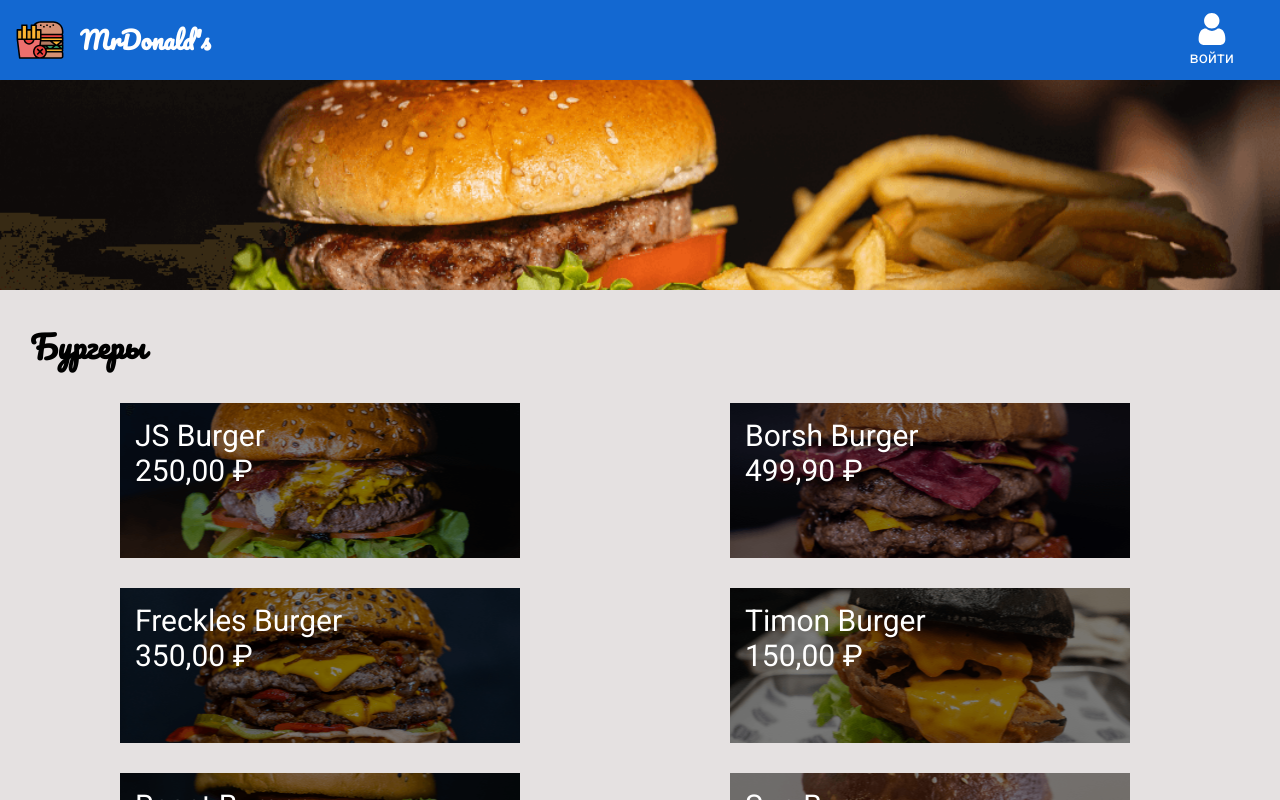
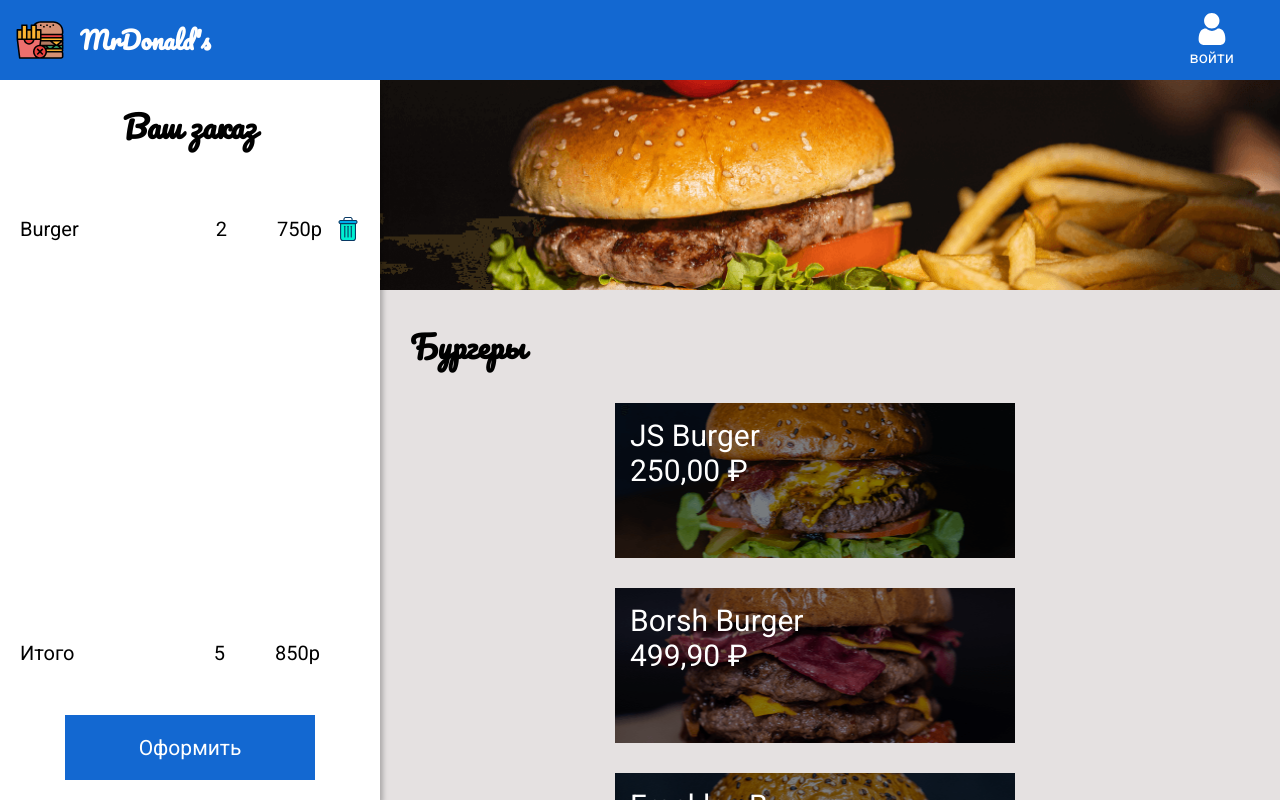
Before and after one commit to Dan-Yyyy/app, a React (Create React App) app: page / in a window 1280 px wide. Shown: the top 800 px of the page. Built offline with nearby package versions, Linux system fonts and the light colour scheme.

Commit message:
homework6

```diff
--- a/src/App.js
+++ b/src/App.js
@@ -3,6 +3,7 @@
 import { Menu } from './Components/Menu';
 import { GlobalStyle } from './Components/GlobalStyle';
 import { ModalItem } from './Components/ModalItem';
+import { Order } from './Components/Order';
 
 function App() {
 
@@ -12,6 +13,7 @@
     <>
       <GlobalStyle/>
       <NavBar/>
+      <Order/>
       <Menu setOpenItem={setOpenItem}/>
       <ModalItem openItem={openItem} setOpenItem={setOpenItem}/>
     </>
--- a/src/Components/Button.js
+++ /dev/null
@@ -1,17 +0,0 @@
-import React from 'react';
-import styled from 'styled-components';
-
-const ButtonClick = styled.button`
-    background-color: #1368d1;
-    border: none;
-    color: white;
-    font-size: 21px;
-    width: 250px;
-    padding: 20px 0;
-    text-aligh: center;
-`;
-export const Button = () => (
-    <ButtonClick>
-        Добавить
-    </ButtonClick>
-)
--- /dev/null
+++ b/src/Components/ButtonCheckout.js
@@ -0,0 +1,19 @@
+import styled from 'styled-components';
+
+export const ButtonCheckout = styled.button`
+    display: block;
+    margin: 0 auto;
+    background-color: #1368d1;
+    border: 1px solid transparent;
+    color: white;
+    font-size: 21px;
+    width: 250px;
+    height: 65px;
+    transition-property: color, background-color, border;
+    transition-duration: .3s;
+    &:hover {
+        background-color: #edf5ff;
+        color: black;
+        border: 1px solid #1368d1;
+    }
+`;
--- a/src/Components/Menu.js
+++ b/src/Components/Menu.js
@@ -7,6 +7,7 @@
 const MenuStyled = styled.main`
     background-color: #e5e1e1;
     margin-top: 80px;
+    margin-left: 380px;
 `;
 
 const SectionMenu = styled.section`
--- a/src/Components/ModalItem.js
+++ b/src/Components/ModalItem.js
@@ -1,6 +1,6 @@
 import React from 'react';
 import styled from 'styled-components';
-import { Button } from './Button';
+import { ButtonCheckout } from './ButtonCheckout';
 
 const Overlay = styled.div`
     position: fixed;
@@ -27,16 +27,23 @@
     background-image: url(${({img}) => img});
     background-size: cover;
     background-position: center;
-    margin-botoom: 20px;
 `;
 
-const NamePrice = styled.div`
+const Content = styled.section`
+    padding: 20px 40px;
+    display: flex;
+    flex-direction: column;
+    justify-content: space-between;
+    height: calc(100% - 200px);
+    padding: 20px 40px 40px;
+`;
+
+const HeaderContent = styled.div`
     display: flex;
     justify-content: space-between;
     align-items: center;
     font-family: 'Pacifico', cursive;
     font-size: 30px;
-    padding: 20px 50px 0 40px;
 `;
 
 export const ModalItem = ({openItem, setOpenItem}) => {
@@ -53,14 +60,16 @@
         <Overlay id="overlay" onClick={closeModal}>
             <Modal>
                 <Banner img={openItem.img}/>
-                <NamePrice>
-                    <span>{openItem.name}</span>
-                    <span>
-                        {openItem.price.toLocaleString('ru-RU',
-                        {style: 'currency', currency: 'RUB'})}
+                <Content>
+                    <HeaderContent>
+                        <div>{openItem.name}</div>
+                        <span>
+                            {openItem.price.toLocaleString('ru-RU',
+                            {style: 'currency', currency: 'RUB'})}
                         </span>
-                </NamePrice>
-                <Button/>
+                    </HeaderContent>
+                    <ButtonCheckout>Добавить</ButtonCheckout>
+                </Content>
             </Modal>
         </Overlay>
     )
--- /dev/null
+++ b/src/Components/Order.js
@@ -0,0 +1,64 @@
+import React from 'react';
+import styled from 'styled-components';
+import { ButtonCheckout } from './ButtonCheckout';
+import { OrderListItem } from './OrderListItem';
+
+const OrderStyled = styled.section`
+    position: fixed;
+    top: 80px;
+    left: 0;
+    background: white;
+    min-width: 380px;
+    height: calc(100% - 80px);
+    box-shadow: 3px 4px 5px rgba(0,0,0,.25);
+    padding: 20px;
+    display: flex;
+    flex-direction: column;
+`;
+
+const OrderTitle = styled.h2`
+    text-align: center;
+    margin-bottom: 50px;
+`;
+
+const OrderContent = styled.div`
+    flex-grow: 1;
+`;
+
+const OrderList = styled.ul`
+
+`;
+
+const Total = styled.div`
+    display: flex;
+    margin-bottom: 50px;
+    & span:first-child {
+        flex-grow: 1;
+    }
+`;
+
+const TotalPrise = styled.div`
+    text-align: right;
+    min-width: 65px;
+    margin-left: 30px;
+    margin-right: 40px;
+`;
+
+export const Order = () => {
+    return (
+        <OrderStyled>
+            <OrderTitle>Ваш заказ</OrderTitle>
+            <OrderContent>
+                <OrderList>
+                    <OrderListItem/>
+                </OrderList>
+            </OrderContent>
+            <Total>
+                <span>Итого</span>
+                <span>5</span>
+                <TotalPrise>850р</TotalPrise>
+            </Total>
+            <ButtonCheckout>Оформить</ButtonCheckout>
+        </OrderStyled>
+    )
+}
--- /dev/null
+++ b/src/Components/OrderListItem.js
@@ -0,0 +1,40 @@
+import React from 'react';
+import styled from 'styled-components';
+import trashImg from '../image/trash.svg'
+
+const TrashButton = styled.button`
+    width: 24px;
+    height: 24px;
+    border-color: transparent;
+    background-color: unset;
+    background-image: url(${trashImg});
+    background-position: center;
+    background-size: no-repeat;
+`;
+
+const OrderItemStyled = styled.li`
+    display: flex;
+    margin: 14px 0;
+    font-size: 20px;
+`;
+
+const ItemName = styled.span`
+    flex-grow: 1;
+`;
+
+const ItemPrise = styled.span`
+    margin-left: 30px;
+    margin-right: 14px;
+    min-width: 65px;
+    text-align: right;
+`;
+
+
+export const OrderListItem = () => (
+    <OrderItemStyled>
+        <ItemName>Burger</ItemName>
+        <span>2</span>
+        <ItemPrise>750p</ItemPrise>
+        <TrashButton/>
+    </OrderItemStyled>
+)
```
Also changed, not shown: src/image/trash.svg (added).
